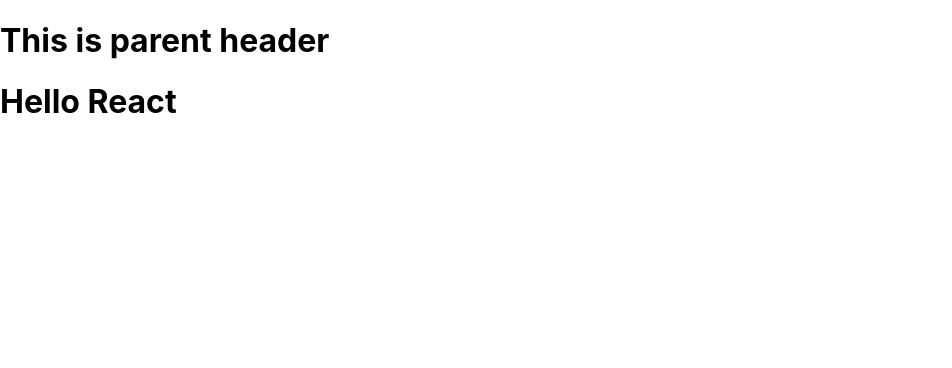
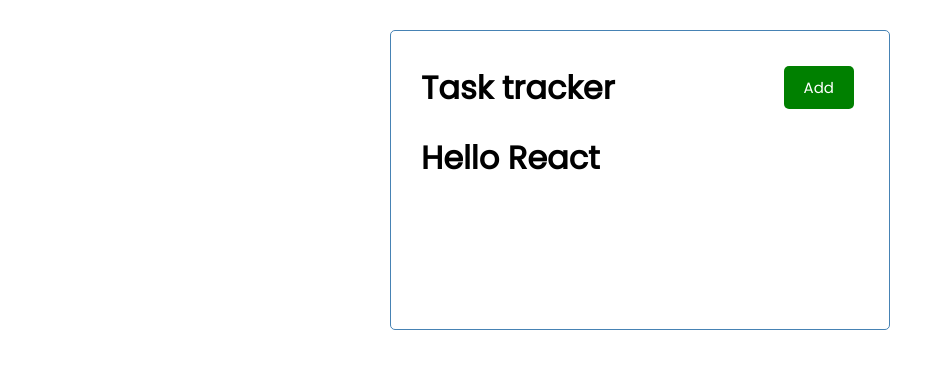
Before and after one commit to frontinorz/react-crash, a React (Create React App) app: page / in a window 1280 px wide. Shown: the top 368 px of the page, without its empty margins (0-952 px from the left). Built offline with nearby package versions, Linux system fonts and the light colour scheme.

Commit message:
Add button and style

```diff
--- a/src/App.js
+++ b/src/App.js
@@ -2,8 +2,8 @@
 
 function App() {
   return (
-    <div className="App">
-      <Header title="This is parent header" />
+    <div className="container">
+      <Header title="Task tracker" />
       <h1>Hello React</h1>
     </div>
   );
--- /dev/null
+++ b/src/components/Button.js
@@ -0,0 +1,16 @@
+import PropTypes from 'prop-types'
+
+function Button({ color, text }) {
+  return <button style={{ backgroundColor: color }} className="btn"> {text}</button >
+}
+
+Button.defaultProps = {
+  color: 'steelblue',
+}
+
+Button.propTypes = {
+  color: PropTypes.string,
+  text: PropTypes.string
+}
+
+export default Button
--- a/src/components/Header.js
+++ b/src/components/Header.js
@@ -1,9 +1,11 @@
 import PropTypes from 'prop-types'
+import Button from './Button'
 
 const Header = (props) => {
   return (
-    <header>
+    <header className="header">
       <h1>{props.title}</h1>
+      <Button color="green" text="Add" />
     </header>
   )
 }
@@ -13,7 +15,13 @@
 }
 
 Header.propTypes = {
-  title: PropTypes.string,
+  title: PropTypes.string.isRequired,
+}
+
+// CSS in js
+const styleHeader = {
+  color: '#555',
+  backgroundColor: '#eee'
 }
 
 export default Header
--- a/src/index.css
+++ b/src/index.css
@@ -1,13 +1,112 @@
-body {
+@import url('https://fonts.googleapis.com/css2?family=Poppins:wght@300;400&display=swap');
+
+* {
+  box-sizing: border-box;
   margin: 0;
-  font-family: -apple-system, BlinkMacSystemFont, 'Segoe UI', 'Roboto', 'Oxygen',
-    'Ubuntu', 'Cantarell', 'Fira Sans', 'Droid Sans', 'Helvetica Neue',
-    sans-serif;
-  -webkit-font-smoothing: antialiased;
-  -moz-osx-font-smoothing: grayscale;
+  padding: 0;
 }
 
-code {
-  font-family: source-code-pro, Menlo, Monaco, Consolas, 'Courier New',
-    monospace;
+body {
+  font-family: 'Poppins', sans-serif;
 }
+
+.container {
+  max-width: 500px;
+  margin: 30px auto;
+  overflow: auto;
+  min-height: 300px;
+  border: 1px solid steelblue;
+  padding: 30px;
+  border-radius: 5px;
+}
+
+.header {
+  display: flex;
+  justify-content: space-between;
+  align-items: center;
+  margin-bottom: 20px;
+}
+
+.btn {
+  display: inline-block;
+  background: #000;
+  color: #fff;
+  border: none;
+  padding: 10px 20px;
+  margin: 5px;
+  border-radius: 5px;
+  cursor: pointer;
+  text-decoration: none;
+  font-size: 15px;
+  font-family: inherit;
+}
+
+.btn:focus {
+  outline: none;
+}
+
+.btn:active {
+  transform: scale(0.98);
+}
+
+.btn-block {
+  display: block;
+  width: 100%;
+}
+
+.task {
+  background: #f4f4f4;
+  margin: 5px;
+  padding: 10px 20px;
+  cursor: pointer;
+}
+
+.task.reminder {
+  border-left: 5px solid green;
+}
+
+.task h3 {
+  display: flex;
+  align-items: center;
+  justify-content: space-between;
+}
+
+.add-form {
+  margin-bottom: 40px;
+}
+
+.form-control {
+  margin: 20px 0;
+}
+
+.form-control label {
+  display: block;
+}
+
+.form-control input {
+  width: 100%;
+  height: 40px;
+  margin: 5px;
+  padding: 3px 7px;
+  font-size: 17px;
+}
+
+.form-control-check {
+  display: flex;
+  align-items: center;
+  justify-content: space-between;
+}
+
+.form-control-check label {
+  flex: 1;
+}
+
+.form-control-check input {
+  flex: 2;
+  height: 20px;
+}
+
+footer {
+  margin-top: 30px;
+  text-align: center;
+}
```
